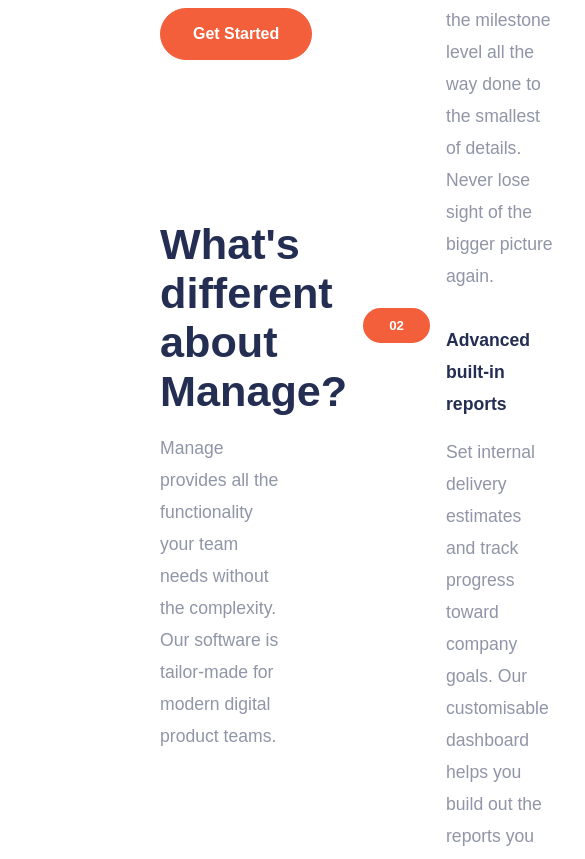
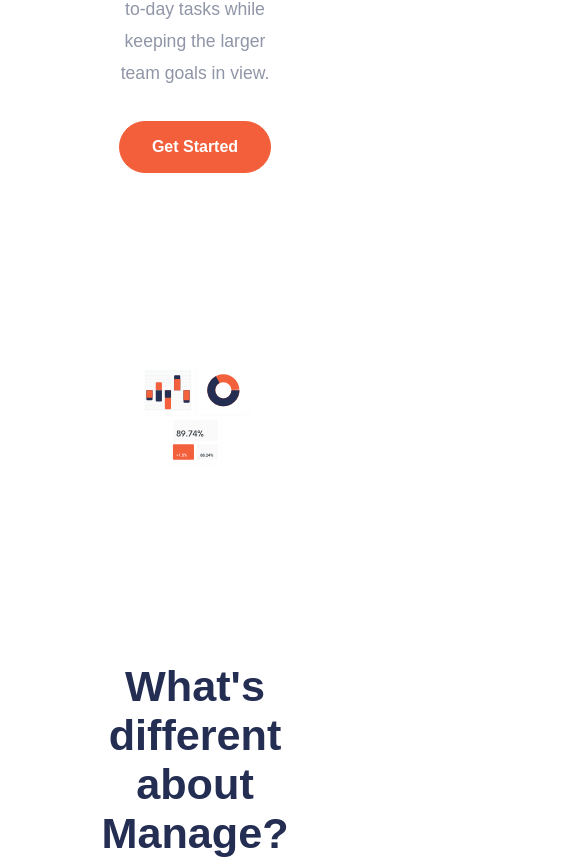
Before and after one commit to Medici305/Manage-Landing-Page, a React (Create React App) app: page / in a window 390 px wide. Shown: the part 662-1521 px from the top of the page, 585 px wide, since content can reach past the window. Built offline with nearby package versions, Linux system fonts and the light colour scheme; a web font is replaced by a local one.

Commit message:
13. Started Making Home Page Responsive.

```diff
--- a/src/components/Advert.js
+++ b/src/components/Advert.js
@@ -25,6 +25,9 @@
     background-color: hsl(12, 88%, 59%);
     padding: 0rem 10rem;
     display: flex;
+    @media (max-width: 1420px) {
+        padding: 0rem 4rem;
+    }
 `;
 
 const Box2 = styled(Box)`
--- a/src/components/BetterProduct.js
+++ b/src/components/BetterProduct.js
@@ -37,11 +37,17 @@
     height: 80vh;
     padding: 4rem 10rem;
     display: flex;
+    @media (max-width: 1420px) {
+        flex-direction: column;
+        height: 140vh;
+        padding: 1rem 5rem;
+    }
 `;
 
 const Hide = styled.div`
+    width: 100%;
     overflow: hidden;
-    width: 100%;
+    height: 100%;
 `;
 
 const Container = styled.div`
@@ -49,6 +55,12 @@
     display: flex;
     flex-direction: column;
     align-items: flex-start;
+    @media (max-width: 1420px) {
+        justify-content: center;
+        align-items: center;
+        text-align: center;
+        margin: 1rem 0rem;
+    }
     p {
         width: 65%;
     }
@@ -56,6 +68,12 @@
         width: 100%;
         height: 100%;
         object-fit: cover;
+        @media (max-width: 1420px) {
+            width: 50%;
+            height: auto;
+            object-fit: cover;
+
+    }
     }
 
     h2 {
@@ -63,6 +81,9 @@
         line-height: 4rem;
         color: hsl(228, 39%, 23%);
         width: 90%;
+        @media (max-width: 1420px) {
+            width: 100%;
+        }
     }
 `;
 
--- a/src/components/Difference.js
+++ b/src/components/Difference.js
@@ -63,14 +63,29 @@
 }
 
 const Different = styled.div`
-    height: 110vh;
-    padding: 4rem 10rem;
+    min-height: 110vh;
     display: flex;
+    @media (max-width: 1420px) {
+        min-height: 120vh;
+        padding: 0rem 5rem;
+        flex-direction: column;
+        align-items: center;
+        overflow: hidden;
+    }
 `;
 
 const Box = styled.div`
     flex: 1;
     margin-top: 1rem;
+    @media (max-width: 1420px) {
+        text-align: center;
+        display: flex;
+        flex-direction: column;
+        justify-content: space-around;
+        h3, p {
+            width: 100%;
+        }
+    }
 `;
 
 const Box2 = styled(Box)`
@@ -98,7 +113,10 @@
         padding: .5rem 1.5rem;
         font-weight: 700;
         margin: 0rem 1rem;
+        @media (max-width: 1420px) {
+            margin-top: 1rem;
     }
+}
 `;
 
 export default Difference;
--- a/src/components/Footer.js
+++ b/src/components/Footer.js
@@ -62,6 +62,9 @@
     display: flex;
     background: hsl(233, 12%, 13%);
     padding: 0rem 10rem;
+    @media (max-width: 1420px) {
+        padding: 0rem 4rem;
+    }
 `;
 
 const InnerBox = styled.div`
--- a/src/components/Nav.js
+++ b/src/components/Nav.js
@@ -43,6 +43,10 @@
     padding: 0rem 10rem;
     background: #fff;
     box-shadow: 0 1px 4px 0 rgba(0,0,0,.1);
+    @media (max-width: 1420px) {
+        padding: 0rem 4rem;
+    }
+
     nav {
         list-style: none;
         display: flex;
@@ -50,6 +54,7 @@
             margin: 0rem 1rem;
             font-weight: 700;
             cursor: pointer;
+            position: relative;
         }
     }
 `;
--- a/src/components/Testimonials.js
+++ b/src/components/Testimonials.js
@@ -50,6 +50,10 @@
     align-items: center;
     justify-content: space-around;
     margin-bottom: 10rem;
+    @media (max-width: 1420px) {
+        overflow: hidden;
+        margin: 5rem 0rem;
+    }
     h3 {
         width: 100%;
         text-align: center;
@@ -58,12 +62,19 @@
 
 const Cards = styled.div`
     display: flex;
+    @media (max-width: 1420px) {
+        flex-direction: column;
+        margin-top: 2rem;
+    }
 `;
 
 const Card = styled.div`
     display: flex;
     flex-direction: column;
     align-items: center;
+    @media (max-width: 1420px) {
+        padding: 0rem 5rem;
+    }
     p {
         text-align: center;
     }
```
Also changed, not shown: 1 other file (tests, documents, lock files or other folders).
